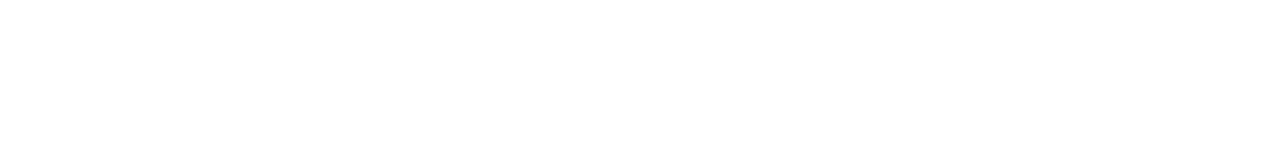
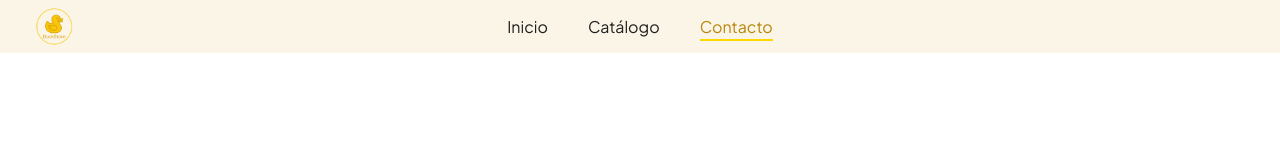
Before and after one commit to FactoriaF5-Asturias/project-p5-digital-academy-team1-duckstore, a plain HTML site: page pages/contacto.html in a window 1280 px wide. Drawn offline with Linux system fonts and the light colour scheme.

Commit message:
feat: create contacto.html boilerplate and header

```diff
--- a/css/style.css
+++ b/css/style.css
@@ -4,4 +4,5 @@
 @import url('pages/homepage/hero.css');
 @import url('pages/homepage/ventajas.css');
 @import url('pages/homepage/featured.css');
+@import url('pages/contacto.css');
 @import url('footer.css');
--- a/pages/contacto.html
+++ b/pages/contacto.html
@@ -0,0 +1,39 @@
+<!DOCTYPE html>
+<html lang="es">
+
+<head>
+    <meta charset="UTF-8" />
+    <meta name="viewport" content="width=device-width, initial-scale=1.0" />
+    <meta name="description" content="DuckStore - Contacta con nosotros para resolver tus dudas sobre tus patitos de goma de colección." />
+    <title>DuckStore | Contacto</title>
+    <link rel="stylesheet" href="https://fonts.googleapis.com/css2?family=Quicksand:wght@400;500;600;700&family=Plus+Jakarta+Sans:wght@400;500;600;700&display=swap" />
+    <link rel="stylesheet" href="../css/style.css" />
+    <link rel="stylesheet" href="https://cdnjs.cloudflare.com/ajax/libs/font-awesome/6.5.0/css/all.min.css" />
+</head>
+
+<body>
+
+    <header class="header">
+        <a href="../index.html" class="header__logo">
+            <img src="../assets/imgs/logo.png" alt="DuckStore logo" />
+        </a>
+        <nav class="nav">
+            <ul class="nav__list">
+                <li class="nav__item">
+                    <a href="../index.html" class="nav__link">Inicio</a>
+                </li>
+                <li class="nav__item">
+                    <a href="catalogo.html" class="nav__link">Catálogo</a>
+                </li>
+                <li class="nav__item">
+                    <a href="contacto.html" class="nav__link nav__link--active">Contacto</a>
+                </li>
+            </ul>
+        </nav>
+    </header>
+
+    <main>
+        </main>
+
+</body>
+</html>
```
Also changed, not shown: README.md.
